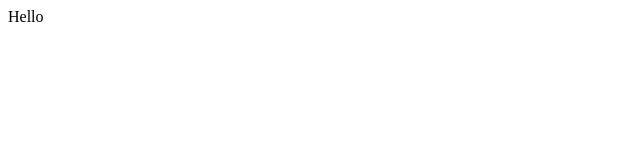
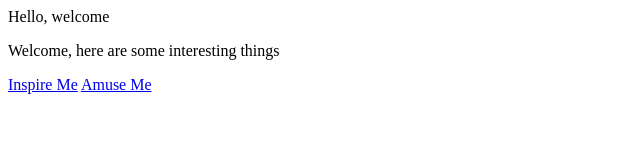
Before and after one commit to j-quinta/j-quinta, a plain HTML site: page index.html in a window 1280 px wide. Shown: the whole page, without its empty margins (0-640 px from the left). Drawn offline with Linux system fonts and the light colour scheme.

Commit message:
Update index.html

```diff
--- a/index.html
+++ b/index.html
@@ -1 +1,4 @@
-Hello
+Hello, welcome
+<p>Welcome, here are some interesting things</p>
+<a href="https://j-quinta.github.io/amuse">Inspire Me</a>
+<a href="https://j-quinta.github.io/amuse">Amuse Me</a>
```
